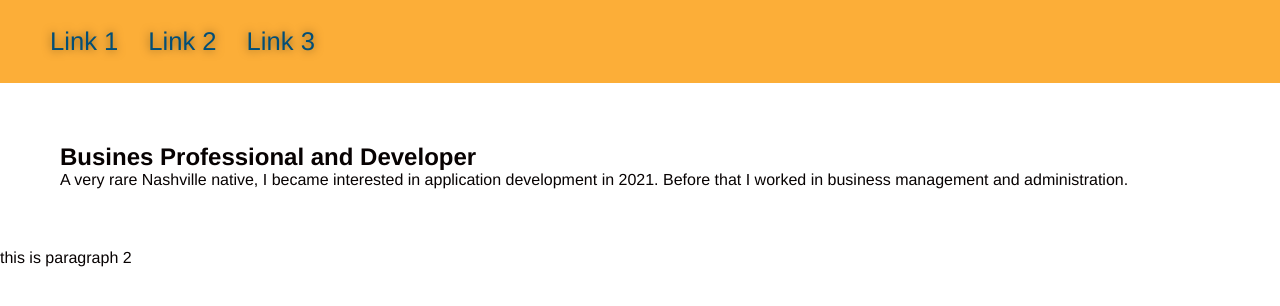
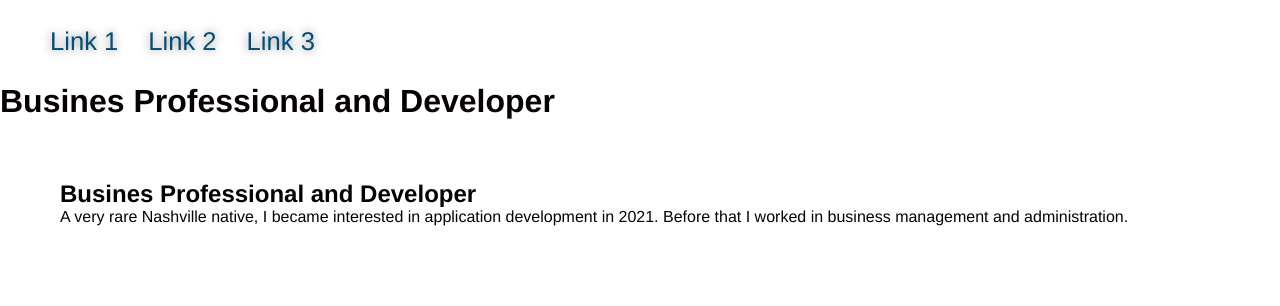
Before and after one commit to iamwillrost/Basic-Portfolio-Page, a plain HTML site: page index.html in a window 1280 px wide. Drawn offline with Linux system fonts and the light colour scheme; a script that the page names is missing.

Commit message:
eliminated style bg and useless js

```diff
--- a/index.html
+++ b/index.html
@@ -24,12 +24,19 @@
         </ul>
       </nav>
     </header>
+    <h1>Busines Professional and Developer</h1>
     <section>
       <div>
-      <h1>Busines Professional and Developer</h1>
-      <p> A very rare Nashville native, I became interested in application development in 2021.
+        <div>
+          <h2>Busines Professional and Developer</h2>
+        </div>
+        <div>
+          <p> A very rare Nashville native, I became interested in application development in 2021.
         Before that I worked in business management and administration.</p>
-    </div>
+        </div>
+      </div>
+
+
     </section>
 	<script src="script.js"></script>
   </body>
--- a/script.js
+++ /dev/null
@@ -1,4 +0,0 @@
-
-var P2 = document.createElement("P");
-P2.innerHTML = "this is paragraph 2";
-document.body.appendChild(P2);
--- a/style.css
+++ b/style.css
@@ -21,8 +21,6 @@
 
   header {
     padding: 20px 35px;
-    text-align: center;
-    background-color: var(--primary-color);
     display: flex;
     justify-content: space-between;
     flex-wrap: wrap;
@@ -119,5 +117,10 @@
 
 
 
-
   /* Designated Elements via Classes and IDs Below */
+  .container {
+    background-color: var(--primary-color);
+    border: var(--secondary-color);
+    padding: 20px;
+    text-align: center;
+  }
```
